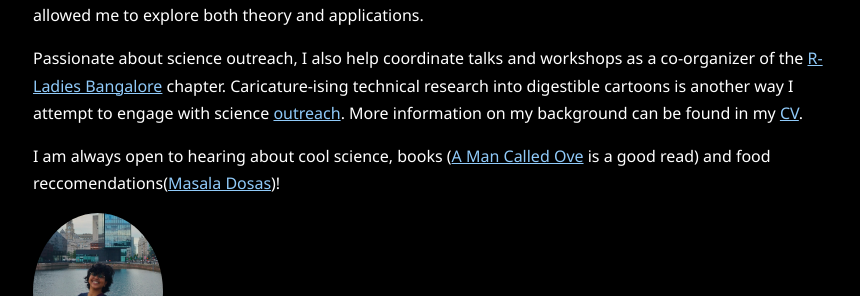
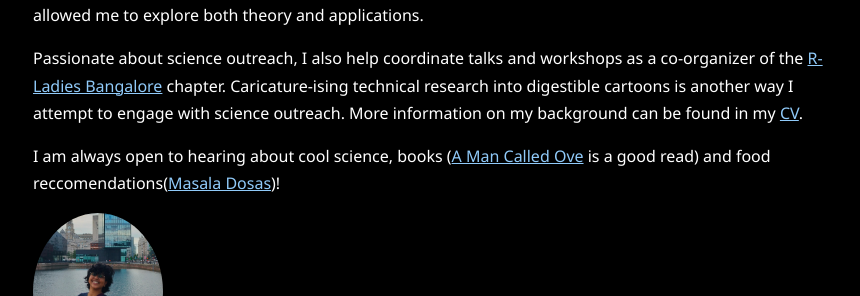
Before and after one commit to meyvizhii/website, a Jekyll site: the page built from index.md, in a window 1280 px wide. Shown: the part 275-571 px from the top of the page, without its empty margins (207-1067 px from the left). Built offline with Jekyll 4.4.1, drawn with Linux system fonts in a browser that asks for light colours.

Commit message:
Update index.md

```diff
--- a/index.md
+++ b/index.md
@@ -8,10 +8,10 @@ Hello! I'm **Meyvizhi**- a 2nd-year PhD candidate in the School of Mathematics a
 
 With a focus on disease risk mapping, I am working on spatial models to help answer important questions on health outcome inequalities. With [previous experience](https://sites.google.com/math.iith.ac.in/sayanteejana/team-members) in infectious disease modelling, I now work on chronic diseases risks. Previous academic experience is a Bachelors in Statistics and Mathematics, which allowed me to explore both theory and applications.
 
-Passionate about science outreach, I also help coordinate talks and workshops as a co-organizer of the [R-Ladies Bangalore](https://www.meetup.com/rladies-bangalore/?msockid=249ea3195d2e6f811d22b60a5c546e13) chapter. Caricature-ising technical research into digestible cartoons is another way I attempt to engage with science [outreach](\outreach.md). More information on my background can be found in my [CV](\Meyvizhi_CV.pdf).
+Passionate about science outreach, I also help coordinate talks and workshops as a co-organizer of the [R-Ladies Bangalore](https://www.meetup.com/rladies-bangalore/?msockid=249ea3195d2e6f811d22b60a5c546e13) chapter. Caricature-ising technical research into digestible cartoons is another way I attempt to engage with science outreach. More information on my background can be found in my [CV](\Meyvizhi_CV_July25.pdf).
 
 I am always open to hearing about cool science, books ([A Man Called Ove](https://www.goodreads.com/book/show/18774964-a-man-called-ove) is a good read) and food reccomendations([Masala Dosas](https://centraltiffinroom.com/))!
 
 
-<img src="/mey.jpg" alt="Profile picture" width="130" style="border-radius: 50%;">
+<img src="/mey.jpg" alt="Profile picture" width="130" style="border-radius: 80%;">
 <sup>3019046s@student.gla.ac.uk</sup>
```
